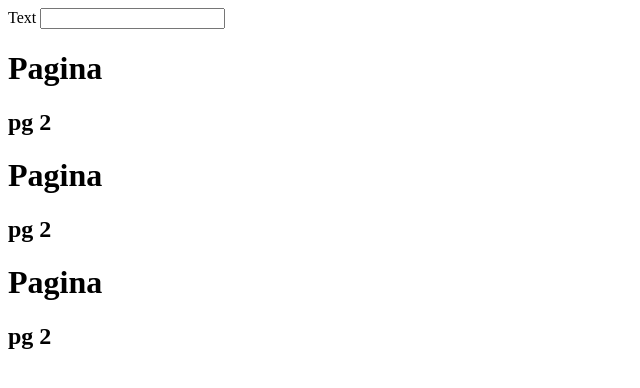
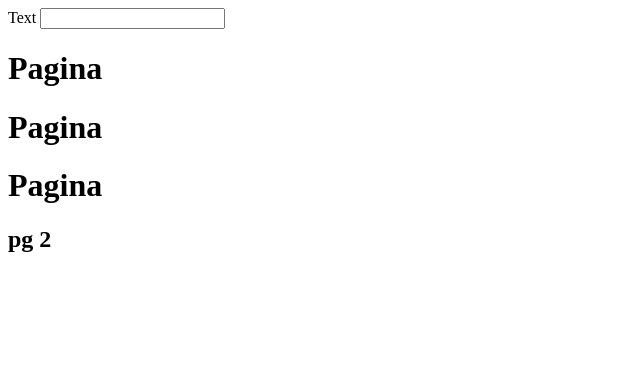
Before and after one commit to renatossanches/textoautomatizado, a plain HTML site: page TextoAutomatizado.html in a window 1280 px wide. Shown: the whole page, without its empty margins (0-640 px from the left). Drawn offline with Linux system fonts and the light colour scheme.

Commit message:
Update TextoAutomatizado.html

```diff
--- a/TextoAutomatizado.html
+++ b/TextoAutomatizado.html
@@ -6,10 +6,8 @@
     <input name="enviar pdf" a href="file:///C:/Users/renato.ssanches/Downloads/02-exercicios4-estrutura-for.pdf"/>
 
       <h1> Pagina</h1>
-      <h2> pg 2 </h2g>
 
       <h1> Pagina</h1>
-      <h2> pg 2 </h2g>
 
       <h1> Pagina</h1>
       <h2> pg 2 </h2g>
```
